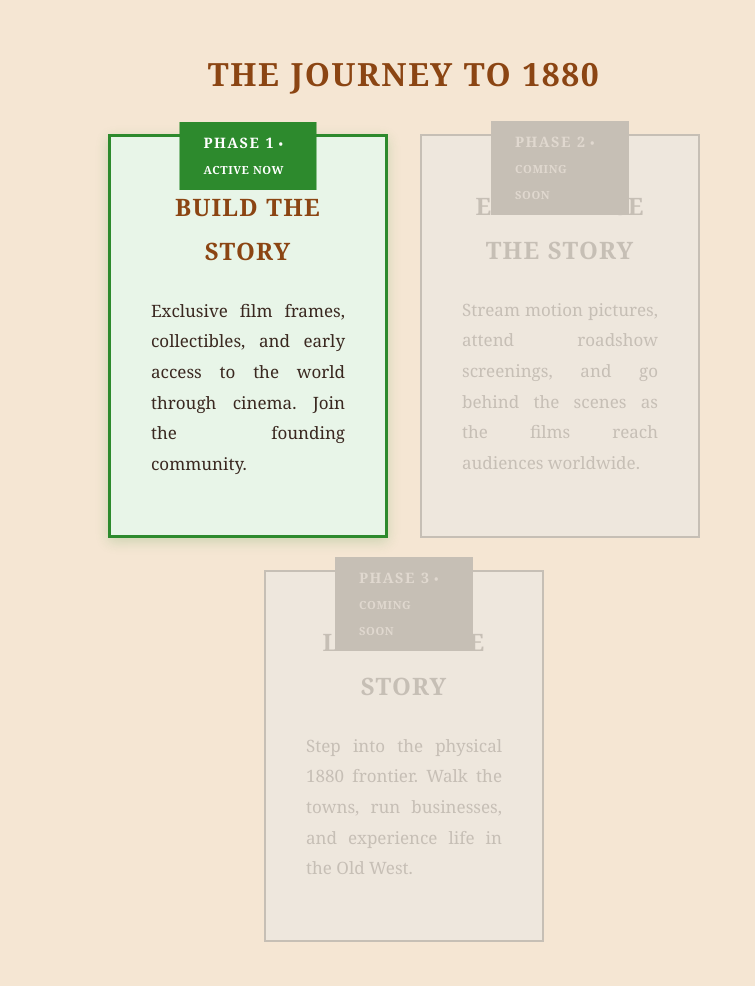
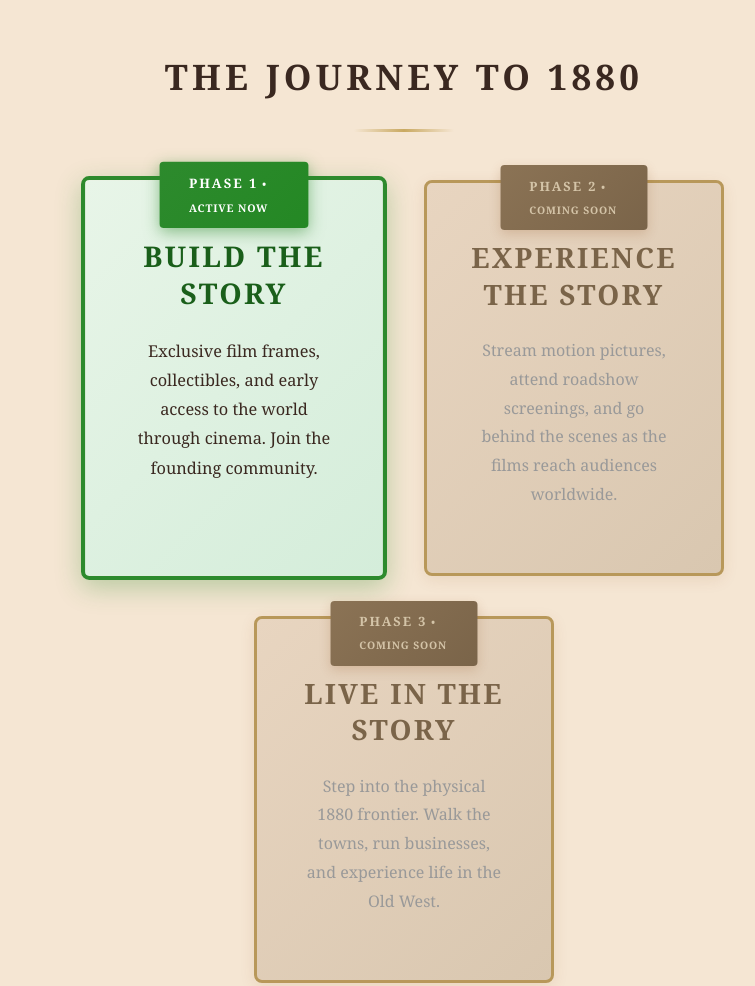
Before and after one commit to elpasoverse/site, a plain HTML site: page index.html in a window 1280 px wide. Shown: the part 3940-4926 px from the top of the page, without its empty margins (236-991 px from the left). Drawn offline with Linux system fonts and the light colour scheme.

Commit message:
Fixed cards on phases home page

```diff
--- a/styles.css
+++ b/styles.css
@@ -344,12 +344,15 @@ p {
     background-size: cover;
     background-position: center center;
     background-repeat: no-repeat;
-    background-attachment: scroll;
+    background-attachment: fixed;
     position: relative;
     will-change: transform;
-    transform: translateZ(0);
+    transform: translate3d(0, 0, 0);
+    -webkit-transform: translate3d(0, 0, 0);
     -webkit-backface-visibility: hidden;
     backface-visibility: hidden;
+    -webkit-perspective: 1000;
+    perspective: 1000;
 }
 
 .about::before {
@@ -511,12 +514,15 @@ p {
     background-size: cover;
     background-position: center;
     background-repeat: no-repeat;
-    background-attachment: scroll;
+    background-attachment: fixed;
     position: relative;
     will-change: transform;
-    transform: translateZ(0);
+    transform: translate3d(0, 0, 0);
+    -webkit-transform: translate3d(0, 0, 0);
     -webkit-backface-visibility: hidden;
     backface-visibility: hidden;
+    -webkit-perspective: 1000;
+    perspective: 1000;
 }
 
 .el-paso-verse::before {
@@ -793,12 +799,26 @@ p {
 
 .paso-header {
     font-family: 'Playfair Display', Georgia, serif;
-    font-size: 2rem;
-    color: #8B4513;
-    margin: 3rem 0 2rem 0;
+    font-size: 2.2rem;
+    color: #3A2820;
+    margin: 3rem 0 1rem 0;
     text-transform: uppercase;
-    letter-spacing: 0.05em;
+    letter-spacing: 0.12em;
     text-align: center;
+    font-weight: 900;
+    position: relative;
+    padding-bottom: 1.5rem;
+}
+
+.paso-header::after {
+    content: '';
+    position: absolute;
+    bottom: 0;
+    left: 50%;
+    transform: translateX(-50%);
+    width: 100px;
+    height: 3px;
+    background: linear-gradient(to right, transparent, #C9A961, transparent);
 }
 
 /* PASO Phases */
@@ -806,49 +826,61 @@ p {
     display: flex;
     flex-wrap: wrap;
     justify-content: center;
-    gap: 2rem;
-    margin: 2rem 0 3rem 0;
+    gap: 2.5rem;
+    margin: 3rem 0 4rem 0;
 }
 
 .phase-card {
-    background-color: #EDD9C0;
-    border: 2px solid #8B4513;
-    padding: 2rem 1.5rem;
+    background: linear-gradient(135deg, #F5E6D3 0%, #E8D5C0 100%);
+    border: 3px solid #C9A961;
+    padding: 3rem 2rem 2.5rem 2rem;
     position: relative;
-    transition: transform 0.3s ease, box-shadow 0.3s ease;
-    flex: 0 1 calc(33.333% - 1.5rem);
-    min-width: 280px;
-    max-width: 400px;
+    transition: all 0.4s ease;
+    flex: 0 1 calc(33.333% - 2rem);
+    min-width: 300px;
+    max-width: 380px;
+    border-radius: 8px;
+    box-shadow: 0 6px 20px rgba(139, 69, 19, 0.15);
 }
 
 .phase-card:hover {
-    transform: translateY(-5px);
-    box-shadow: 0 8px 16px rgba(0, 0, 0, 0.15);
+    transform: translateY(-8px);
+    box-shadow: 0 12px 30px rgba(139, 69, 19, 0.25);
 }
 
 .phase-number {
     position: absolute;
-    top: -15px;
+    top: -18px;
     left: 50%;
     transform: translateX(-50%);
-    background-color: #C9A961;
-    color: #3A2820;
+    background: linear-gradient(135deg, #C9A961 0%, #B8985A 100%);
+    color: #1a1a1a;
     font-family: 'Playfair Display', Georgia, serif;
-    font-weight: 700;
-    font-size: 0.9rem;
-    padding: 0.5rem 1.5rem;
-    letter-spacing: 0.1em;
+    font-weight: 900;
+    font-size: 0.8rem;
+    padding: 0.6rem 1.8rem;
+    letter-spacing: 0.15em;
     text-transform: uppercase;
+    border-radius: 4px;
+    box-shadow: 0 4px 12px rgba(139, 69, 19, 0.3);
 }
 
 .phase-card h4 {
     font-family: 'Playfair Display', Georgia, serif;
-    font-size: 1.5rem;
-    color: #8B4513;
-    margin: 1rem 0 1.5rem 0;
+    font-size: 1.75rem;
+    color: #3A2820;
+    margin: 0.5rem 0 1.5rem 0;
     text-align: center;
     text-transform: uppercase;
-    letter-spacing: 0.05em;
+    letter-spacing: 0.08em;
+    font-weight: 900;
+    line-height: 1.3;
+}
+
+.phase-card p {
+    text-align: center;
+    font-size: 1rem;
+    line-height: 1.8;
 }
 
 .phase-card ul {
@@ -873,55 +905,71 @@ p {
 
 /* Active Phase Card */
 .phase-card.active {
-    border: 3px solid #2d8a2d;
-    background-color: #e8f5e8;
-    box-shadow: 0 4px 12px rgba(45, 138, 45, 0.2);
+    border: 4px solid #2d8a2d;
+    background: linear-gradient(135deg, #e8f5e8 0%, #d4edda 100%);
+    box-shadow: 0 8px 25px rgba(45, 138, 45, 0.3);
+    transform: scale(1.02);
+}
+
+.phase-card.active:hover {
+    transform: scale(1.02) translateY(-8px);
 }
 
 .phase-card.active .phase-number {
-    background-color: #2d8a2d;
+    background: linear-gradient(135deg, #2d8a2d 0%, #248824 100%);
     color: #fff;
+    font-weight: 900;
+    box-shadow: 0 4px 15px rgba(45, 138, 45, 0.5);
 }
 
 .phase-card.active .phase-number:after {
     content: ' • ACTIVE NOW';
-    font-size: 0.7rem;
-    letter-spacing: 0.05em;
+    font-size: 0.65rem;
+    letter-spacing: 0.08em;
+}
+
+.phase-card.active h4 {
+    color: #1a5f1a;
 }
 
 /* Inactive Phase Card */
 .phase-card.inactive {
-    opacity: 0.5;
-    border: 2px solid #999;
-    background-color: #e8e8e8;
+    border: 3px solid #B8985A;
+    background: linear-gradient(135deg, #E8D5C0 0%, #d9c7b0 100%);
+    box-shadow: 0 4px 15px rgba(139, 69, 19, 0.1);
 }
 
 .phase-card.inactive .phase-number {
-    background-color: #999;
-    color: #ccc;
+    background: linear-gradient(135deg, #8B7355 0%, #7a6449 100%);
+    color: #d4c4a8;
+    box-shadow: 0 4px 12px rgba(139, 69, 19, 0.2);
 }
 
 .phase-card.inactive .phase-number:after {
     content: ' • COMING SOON';
-    font-size: 0.7rem;
-    letter-spacing: 0.05em;
+    font-size: 0.65rem;
+    letter-spacing: 0.08em;
 }
 
 .phase-card.inactive h4 {
-    color: #999;
+    color: #7a6449;
+}
+
+.phase-card.inactive p {
+    color: #8B7355;
 }
 
 .phase-card.inactive ul li {
-    color: #999;
+    color: #8B7355;
 }
 
 .phase-card.inactive ul li:before {
-    color: #bbb;
+    color: #B8985A;
 }
 
 .phase-card.inactive:hover {
-    transform: none;
-    box-shadow: none;
+    transform: translateY(-4px);
+    box-shadow: 0 8px 20px rgba(139, 69, 19, 0.15);
 }
 
 /* PASO Distribution */
```
